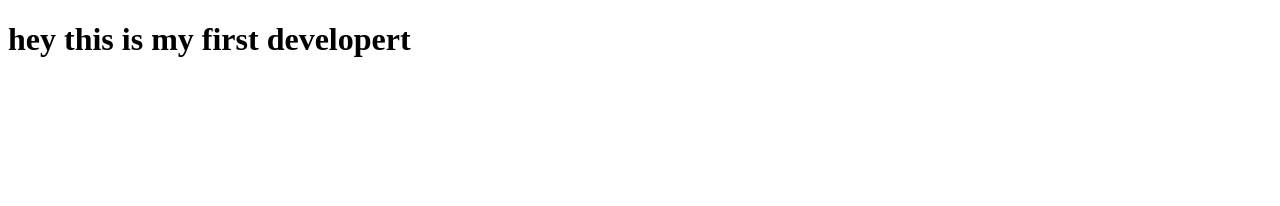
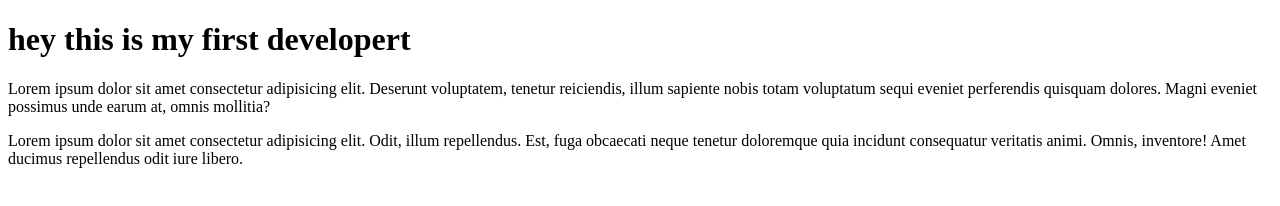
Before and after one commit to anjali02singh/HH_Coder, a plain HTML site: page index.html in a window 1280 px wide. Drawn offline with Linux system fonts and the light colour scheme.

Commit message:
Update job html

```diff
--- a/index.html
+++ b/index.html
@@ -8,6 +8,8 @@
 </head>
 <body>
     <h1>hey this is my first developert</h1>
+    <p>Lorem ipsum dolor sit amet consectetur adipisicing elit. Deserunt voluptatem, tenetur reiciendis, illum sapiente nobis totam voluptatum sequi eveniet perferendis quisquam dolores. Magni eveniet possimus unde earum at, omnis mollitia?</p>
+    <p>Lorem ipsum dolor sit amet consectetur adipisicing elit. Odit, illum repellendus. Est, fuga obcaecati neque tenetur doloremque quia incidunt consequatur veritatis animi. Omnis, inventore! Amet ducimus repellendus odit iure libero.</p>
 
 
 </body>
```
